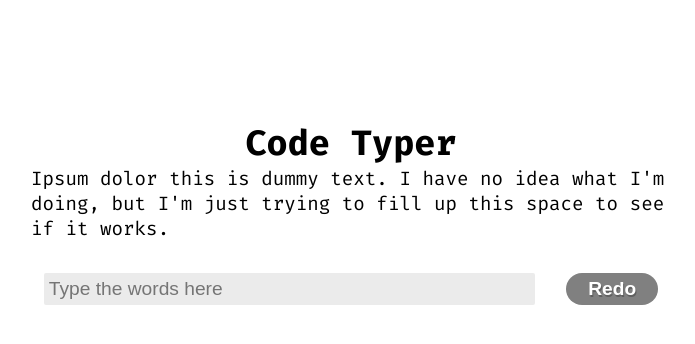
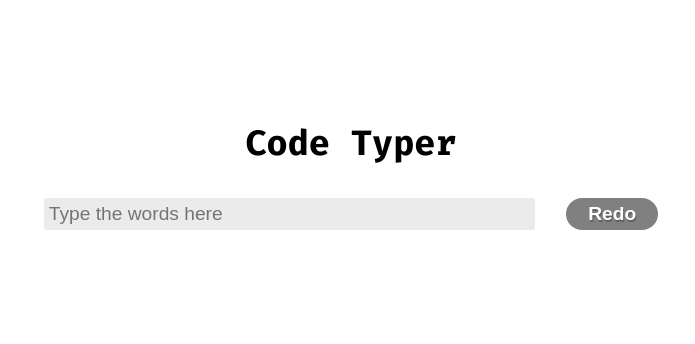
Before and after one commit to PandaStripes11/code-typer, a Next.js app: page / in a window 1280 px wide. Shown: the top 344 px of the page, without its empty margins (289-984 px from the left). Built offline with nearby package versions, Linux system fonts and the light colour scheme.

Commit message:
Uninstallation of Sentencer

```diff
--- a/components/TypingBox/Passage/Passage.js
+++ b/components/TypingBox/Passage/Passage.js
@@ -1,9 +1,10 @@
+import {useEffect} from 'react'
 
+export default function Passage(props) {
 
-export default function Passage() {
     return (
         <div>
-            <p>Ipsum dolor this is dummy text. I have no idea what I'm doing, but I'm just trying to fill up this space to see if it works.</p>
+            <p></p>
         </div>
     )
 }
--- a/components/TypingBox/TypingBox.js
+++ b/components/TypingBox/TypingBox.js
@@ -7,7 +7,7 @@ import TypingBoxStyles from './TypingBox.module.css'
 
 export default function TypingBox() {
     const [text, setText] = useState('')
-    const [passageText, setPassageText] = useState([])
+    const [passageText, setPassageText] = useState('')
 
     const handleChange = ({target}) => {
         setText(target.value)
@@ -20,8 +20,14 @@ export default function TypingBox() {
     return (
         <main className={TypingBoxStyles.main}>
             <h1 className={TypingBoxStyles.h1}>Code Typer</h1>
-            <Passage text={passageText}/>
-            <TypingInput value={text} onChange={handleChange}/>
+            <Passage
+
+            />
+            <TypingInput
+                value={text}
+                onChange={handleChange}
+
+            />
         </main>
     )
 }
--- a/components/TypingBox/TypingInput/TypingInput.js
+++ b/components/TypingBox/TypingInput/TypingInput.js
@@ -1,6 +1,8 @@
 import TypingInputStyles from './TypingInput.module.css'
 
 export default function TypingInput(props) {
+
+
     return (
         <div className={TypingInputStyles.div}>
             <form className={TypingInputStyles.form}>
@@ -12,7 +14,9 @@ export default function TypingInput(props) {
                     value={props.value}
                 />
             </form>
-            <button className={TypingInputStyles.button}>Redo</button>
+            <button
+                className={TypingInputStyles.button}
+            >Redo</button>
         </div>
     )
 }
--- a/components/TypingBox/TypingInput/TypingInput.module.css
+++ b/components/TypingBox/TypingInput/TypingInput.module.css
@@ -31,13 +31,19 @@
     border-radius: 50px;
     border: none;
     transition: all 0.2s ease;
+    position: relative
 }
 .button:hover {
     box-shadow: 0px 2px 0px 0px rgba(75, 75, 75, 0.6);
+    background: none;
+    color: rgba(20, 20, 20, 0.6);
+    text-shadow: none;
+    border: 2px solid gray;
 }
 .button:active {
     background: none;
     color: rgba(20, 20, 20, 0.6);
     text-shadow: none;
     border: 2px solid gray;
+    top: 3px;
 }
--- a/package.json
+++ b/package.json
@@ -11,8 +11,5 @@
     "next": "10.0.5",
     "react": "17.0.1",
     "react-dom": "17.0.1"
-  },
-  "devDependencies": {
-    "sentencer": "^0.2.1"
   }
 }
```
Also changed, not shown: 1 other file (tests, documents, lock files or other folders).
